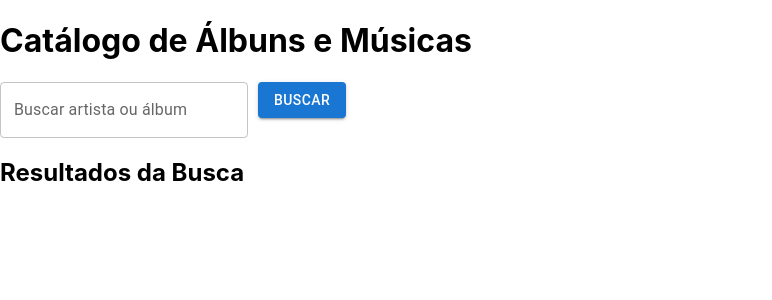
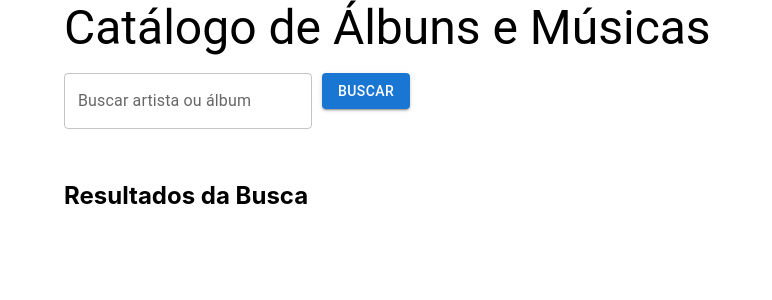
Before and after one commit to Celsolf/Projeto1-Fullstack, a React (Create React App) app in the folder playlist/: page / in a window 1280 px wide. Shown: the top 300 px of the page, without its empty margins (0-772 px from the left). Built offline with nearby package versions, Linux system fonts and the light colour scheme.

Commit message:
Library usage in app

```diff
--- a/playlist/src/App.js
+++ b/playlist/src/App.js
@@ -1,4 +1,5 @@
 import React, { useState } from 'react';
+import { Container, Typography, Box } from '@mui/material';
 import SearchBar from './components/SearchBar';
 import AlbumList from './components/AlbumList';
 import AlbumDetail from './components/AlbumDetail';
@@ -24,14 +25,16 @@ function App() {
   };
 
   return (
-    <div className="App">
-      <h1>Catálogo de Álbuns e Músicas</h1>
+    <Container>
+      <Typography variant="h3" component="h1" gutterBottom>
+        Catálogo de Álbuns e Músicas
+      </Typography>
       <SearchBar onSearch={fetchAlbums} />
-      <div style={{ display: 'flex', gap: '2rem' }}>
+      <Box display="flex" gap="2rem" marginTop="2rem">
         <AlbumList albums={albums} onSelectAlbum={handleAlbumSelect} />
         <AlbumDetail album={selectedAlbum} />
-      </div>
-    </div>
+      </Box>
+    </Container>
   );
 }
 
```
